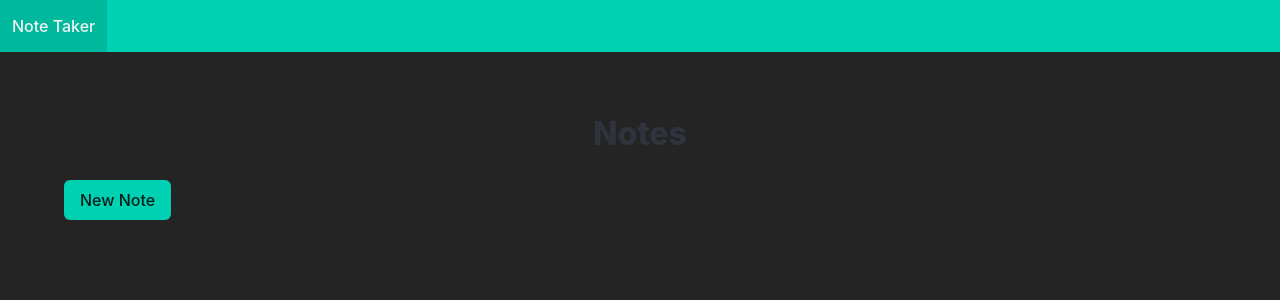
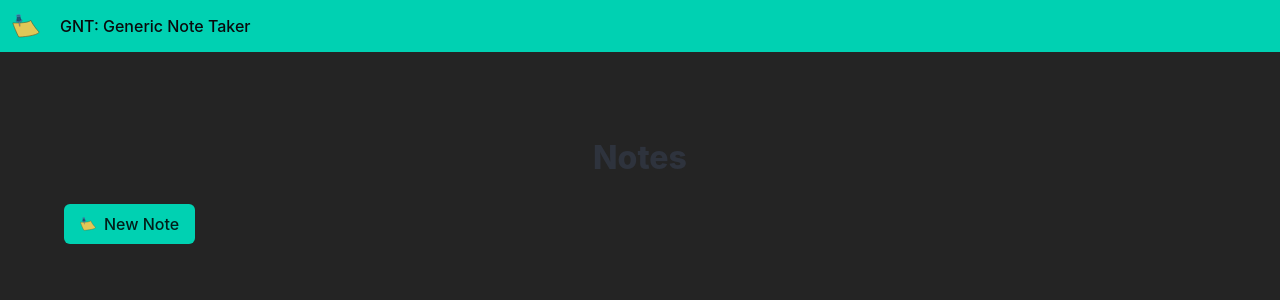
Before and after one commit to StepheninSchool/Assignment-4-StepheninSchool, a Vue app in the folder note_taker/: page / in a window 1280 px wide. Shown: the top 300 px of the page. Built offline with nearby package versions, Linux system fonts and the light colour scheme.

Commit message:
refactor: update icon references and improve navbar layout

```diff
--- a/note_taker/index.html
+++ b/note_taker/index.html
@@ -2,7 +2,7 @@
 <html lang="en">
   <head>
     <meta charset="UTF-8" />
-    <link rel="icon" type="image/png" href="../icons/app-development.png" />
+    <link rel="icon" type="image/svg" href="../icons/notes-svgrepo-com.svg" />" />
     <meta name="viewport" content="width=device-width, initial-scale=1.0" />
     <title>The generic Note Taker</title>
   </head>
--- a/note_taker/src/App.vue
+++ b/note_taker/src/App.vue
@@ -1,13 +1,14 @@
-
-
 <template>
   <nav class="navbar is-primary is-fixed-top">
     <div class="navbar-brand">
-      <a class="navbar-item has-text-white" href="/">Note Taker</a>
+      <a class="navbar-item" href="/">
+        <img src="/icons/notes-svgrepo-com.svg" alt="Notes Icon" style="height: 2rem; margin-right: 0.5rem;" />
+        <span class="has-text-black">GNT: Generic Note Taker</span>
+      </a>
     </div>
   </nav>
 
-  <!-- Add top margin to avoid content sliding under the fixed navbar -->
+
   <section class="section" style="margin-top: 3.25rem;">
     <div class="container">
       <router-view />
@@ -15,6 +16,5 @@
   </section>
 </template>
 
-
 <script setup>
 </script>
--- a/note_taker/src/views/Home.vue
+++ b/note_taker/src/views/Home.vue
@@ -36,6 +36,11 @@
         class="button is-primary"
         @click="showAddForm = true"
       >
+        <img
+          src="/icons/notes-svgrepo-com.svg"
+          alt="New Note Icon"
+          style="height: 1em; margin-right: 0.5em;"
+        />
         New Note
       </button>
     </div>
```
Also changed, not shown: note_taker/public/icons/notes-svgrepo-com.svg (added).
